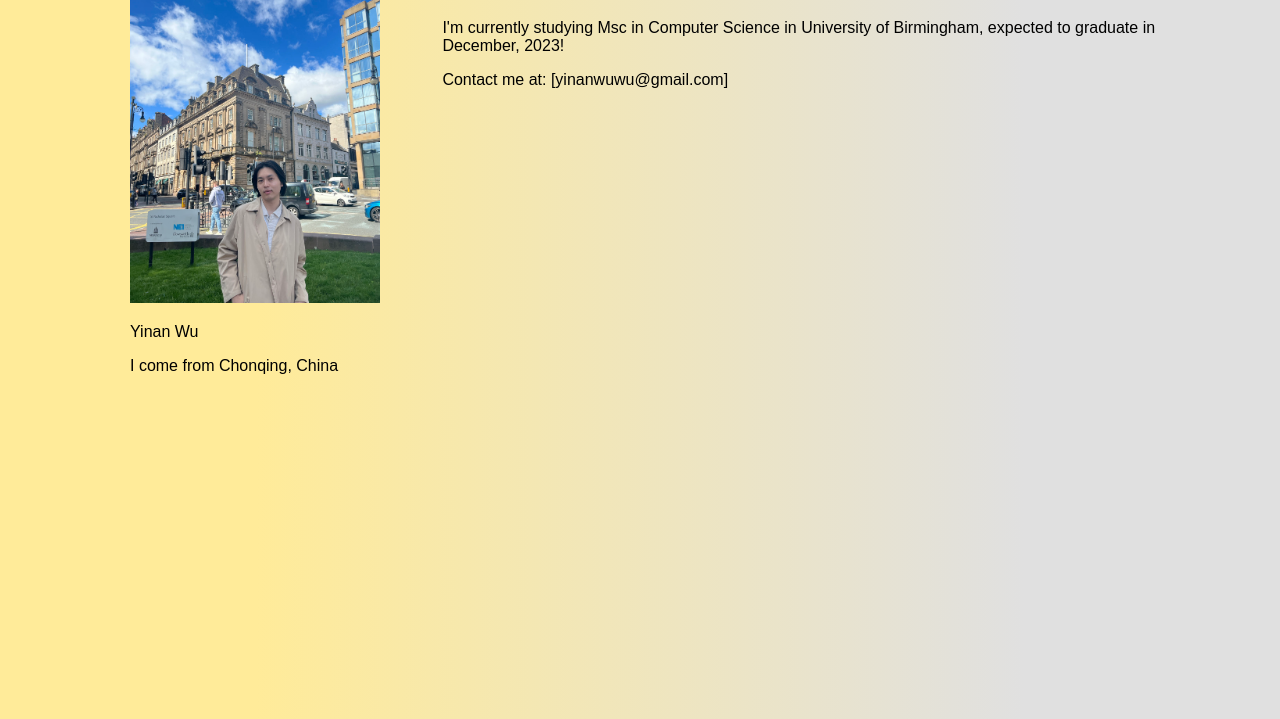
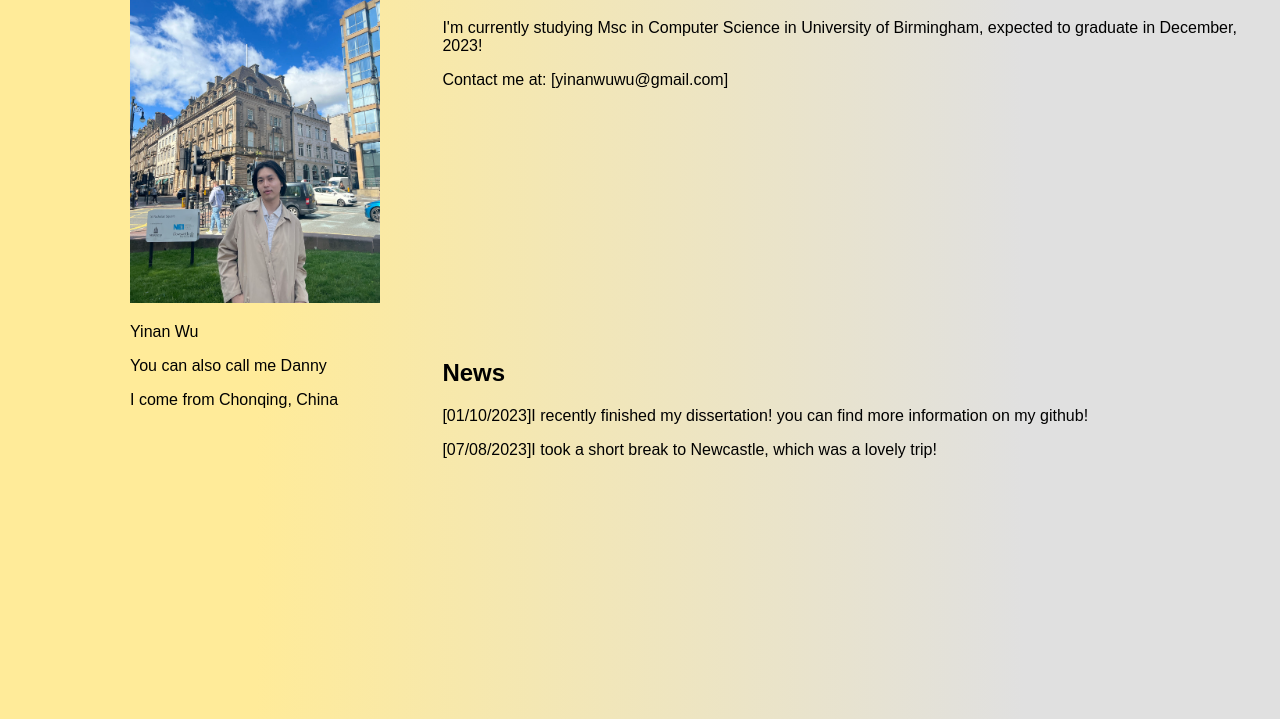
Before and after one commit to YinanWusoymilk/YinanWusoymilk.github.io, a plain HTML site: page index.html in a window 1280 px wide. Shown: the part 81-800 px from the top of the page. Drawn offline with Linux system fonts and the light colour scheme.

Commit message:
Update index.html

```diff
--- a/index.html
+++ b/index.html
@@ -22,13 +22,28 @@
 
         }
 
+        #right-column {
+            display: flex;
+            flex-direction: column;  /* 使得content-container和additional-content-container垂直排列 */
+            width: 67%;
+        }
+
         #content-container {
-            width: 60%;
+            /* width: 60%; */
             padding: 20px;
             box-sizing: border-box;
             overflow: auto;
+            flex: 1;  /* 占据剩余空间的一半 */
+        }
 
+        #additional-content-container {
+            /* width: 60%;  与原来的content-container相同的宽度 */
+            padding: 20px;
+            box-sizing: border-box;
+            overflow: auto;
+            flex: 1;  /* 占据剩余空间的一半 */
         }
+
 
         img {
             margin-top: 30px;
@@ -42,8 +57,11 @@
     <div id="photo-container">
         <img src="images/myphoto.jpg" alt="My Photo">
         <p>Yinan Wu</p>
+        <p>You can also call me Danny</p>
         <p>I come from Chonqing, China</p>
+
     </div>
+    <div id="right-column"> <!-- 新添加的容器 -->
         <div id="content-container">
             <h1>Welcome to My Personal Website!</h1>
             <p>I'm currently studying Msc in Computer Science in University of Birmingham, expected to graduate in December, 2023!</p>
@@ -51,5 +69,12 @@
                 <p>Contact me at: [yinanwuwu@gmail.com]</p>
             </footer>
         </div>
+
+        <div id="additional-content-container">
+            <h2>News</h2>
+            <p>[01/10/2023]I recently finished my dissertation! you can find more information on my github!</p>
+            <p>[07/08/2023]I took a short break to Newcastle, which was a lovely trip! <p>
+        </div>
+    </div>
 </body>
 </html>
```
Lines whose indentation alone changed are shown as unchanged.
